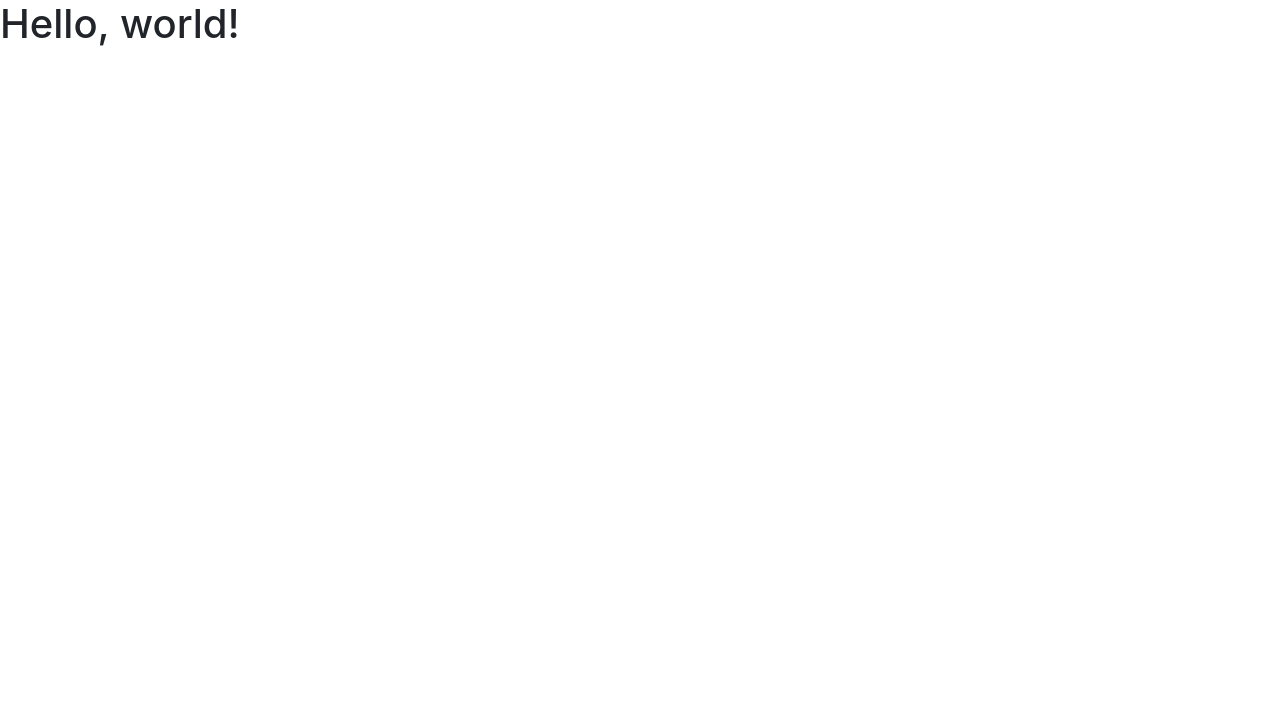
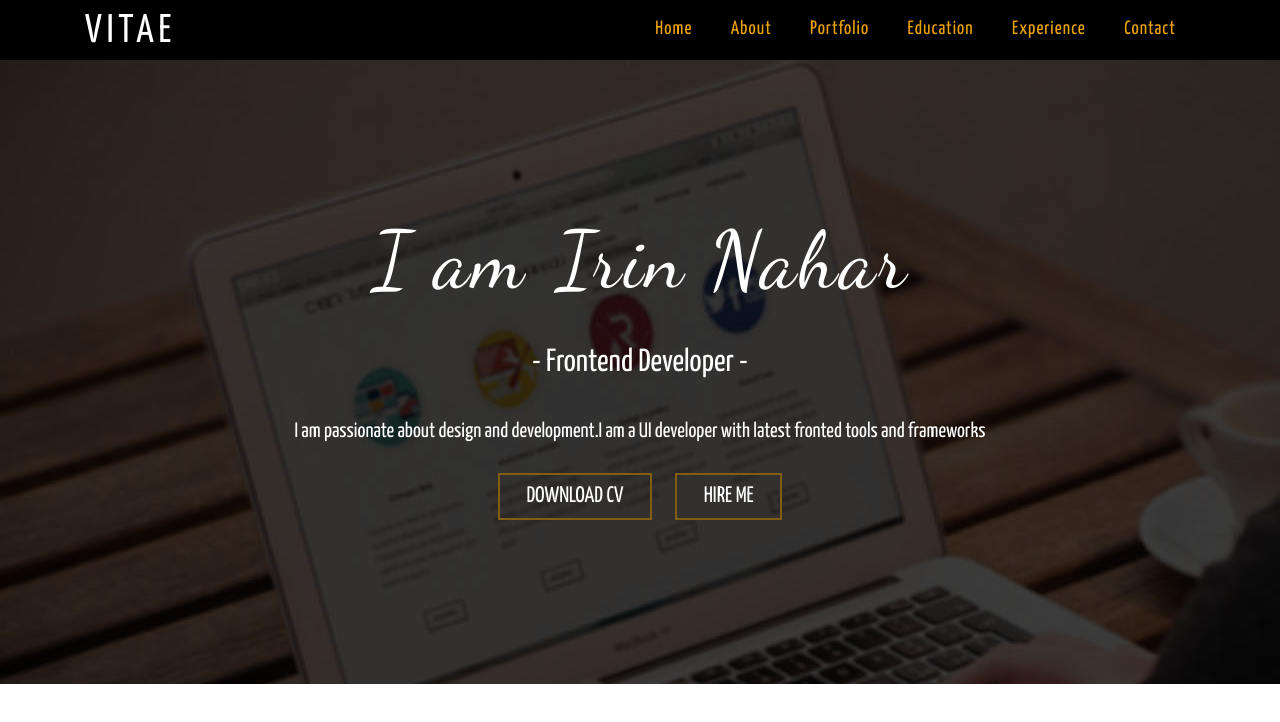
Before and after one commit to Irinnahar/personal-web, a plain HTML site: page index.html in a window 1280 px wide. Drawn offline with nearby package versions, Linux system fonts and the light colour scheme.

Commit message:
home-design

```diff
--- a/css/style.css
+++ b/css/style.css
@@ -0,0 +1,78 @@
+
+@font-face {
+    font-family: 'dancing_script_otregular';
+    src: url('../assests/fonts/dancingscript-regular-webfont.woff2') format('woff2'),
+         url('../assests/fonts/dancingscript-regular-webfont.woff') format('woff');
+    font-weight: normal;
+    font-style: normal;
+
+}
+body{
+    font-family: 'Yanone Kaffeesatz', sans-serif;
+}
+*:focus{ outline: none}
+.navbar-brand{
+    font-size: 2.5rem;
+    letter-spacing: 5px;
+}
+.title {
+    line-height: 0;
+    margin-top: 12px;
+}
+.navbar.navbar-expand-lg.navbar-dark.bg-dark.navbar-fixed-top {
+    background-color: black!important;
+    padding: 0;
+}
+ .navbar-dark .navbar-nav .nav-link:focus{
+    color: #000;
+    background-color: #FFF;
+    padding: .8em 1.5em;
+    font-size: 1.2rem;
+}
+
+.navbar-dark .navbar-nav .nav-link{
+    color: #eca204;
+    font-size: 1.2em;
+    font-weight: 400;
+    letter-spacing: 1px;
+    padding: .8em 1em;
+    transition: .5s all;
+}
+#home {
+    background: url("../assests/images/background.jpg");
+    background-size: auto auto;
+    position: relative;
+
+}
+#home .container {
+    padding: 12% 0;
+    text-align: center;
+}
+#home h1,h2,p {
+    color: #fff;
+}
+#home h1{
+    font-family: 'dancing_script_otregular';
+    font-size: 5em;
+    letter-spacing: 3px;
+}
+#home h2 {
+    margin: 3% 0;
+}
+#home p {
+    font-size: 21px;
+}
+#home button {
+    text-transform: uppercase;
+    background: none;
+    color: #fff;
+    font-size: 1.4rem;
+    padding: .2em 1.2em;
+    margin: 10px;
+    border: 2px solid #835e10;
+    cursor: pointer;
+    transition: .5s all;
+}
+#home button:hover{
+    background: #eca204;
+}
--- a/index.html
+++ b/index.html
@@ -4,12 +4,54 @@
     <meta charset="UTF-8">
     <meta name="viewport" content="width=device-width, initial-scale=1.0">
     <meta http-equiv="X-UA-Compatible" content="ie=edge">
-    <title>Document</title>
+    <title>Irin Nahar</title>
+    <link href="https://fonts.googleapis.com/css?family=Yanone+Kaffeesatz" rel="stylesheet">
     <link href="css/bootstrap.min.css" rel="stylesheet">
     <link href="css/style.css" rel="stylesheet">
 </head>
 <body>
-    <h1>Hello, world!</h1>
+    <nav class="navbar navbar-expand-lg navbar-dark bg-dark navbar-fixed-top">
+        <div class="container">
+            <h1 class="title"><a class="navbar-brand" href="#">VITAE</a></h1>
+            <button class="navbar-toggler" type="button" data-toggle="collapse" data-target="#navbarSupportedContent" aria-controls="navbarSupportedContent" aria-expanded="false" aria-label="Toggle navigation">
+                <span class="navbar-toggler-icon"></span>
+            </button>
+
+            <div class="collapse navbar-collapse" id="navbarSupportedContent">
+                <ul class="navbar-nav   ml-auto">
+                    <li class="nav-item ">
+                        <a class="nav-link" href="#">Home <span class="sr-only">(current)</span></a>
+                    </li>
+                    <li class="nav-item">
+                        <a class="nav-link" href="#about">About</a>
+                    </li>
+                    <li class="nav-item">
+                        <a class="nav-link" href="#portfolio">Portfolio</a>
+                    </li>
+                    <li class="nav-item">
+                        <a class="nav-link" href="#education">Education</a>
+                    </li>
+                    <li class="nav-item">
+                        <a class="nav-link" href="#experience">Experience</a>
+                    </li>
+                    <li class="nav-item">
+                        <a class="nav-link" href="#contact">Contact</a>
+                    </li>
+                </ul>
+            </div>
+        </div>
+    </nav>
+    <div id="home">
+        <div class="container">
+            <h1>I am Irin Nahar</h1>
+            <h2>- Frontend Developer -</h2>
+            <p>I am passionate about design and development.I am a UI developer with latest fronted tools and frameworks</p>
+            <span>
+                <button>Download CV</button>
+                <button>Hire Me</button>
+            </span>
+        </div>
+    </div>
 
     <script src="https://code.jquery.com/jquery-3.2.1.slim.min.js" integrity="sha384-KJ3o2DKtIkvYIK3UENzmM7KCkRr/rE9/Qpg6aAZGJwFDMVNA/GpGFF93hXpG5KkN" crossorigin="anonymous"></script>
     <script src="https://cdnjs.cloudflare.com/ajax/libs/popper.js/1.12.9/umd/popper.min.js" integrity="sha384-ApNbgh9B+Y1QKtv3Rn7W3mgPxhU9K/ScQsAP7hUibX39j7fakFPskvXusvfa0b4Q" crossorigin="anonymous"></script>
```
Also changed, not shown: assests/images/background.jpg (added).
